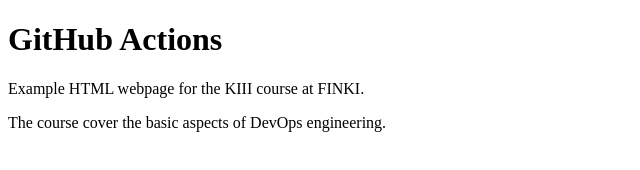
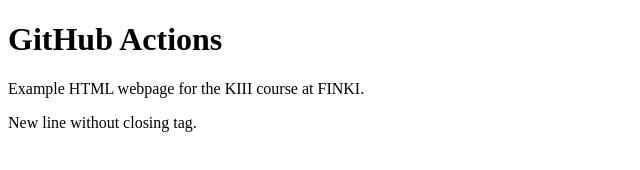
Before and after one commit to gorgig/KIII-Lab5, a plain HTML site: page index.html in a window 1280 px wide. Shown: the whole page, without its empty margins (0-640 px from the left). Drawn offline with Linux system fonts and the light colour scheme.

Commit message:
Update index.html

```diff
--- a/index.html
+++ b/index.html
@@ -3,6 +3,6 @@
   <body>
     <h1>GitHub Actions</h1>
     <p>Example HTML webpage for the KIII course at FINKI.</p>
-    <p>The course cover the basic aspects of DevOps engineering.</p>
+    <p>New line without closing tag.
   </body>
 </html>
```
